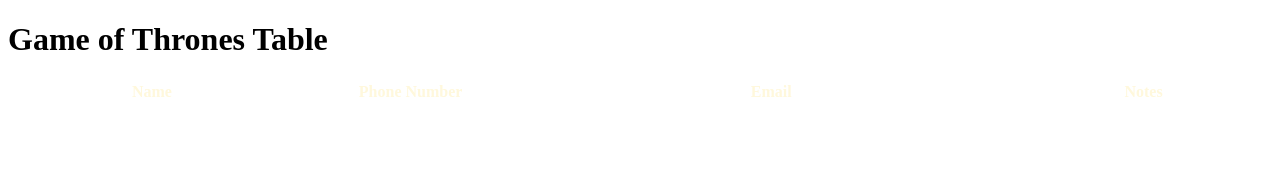
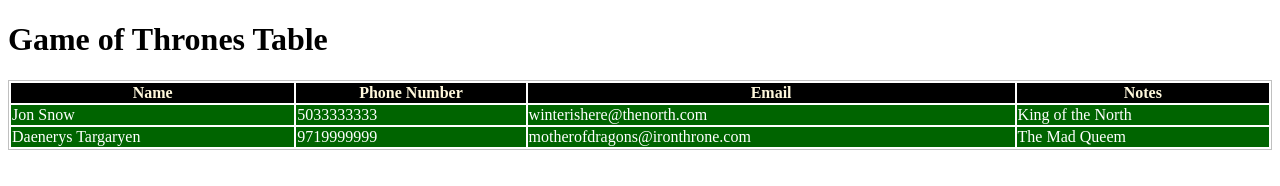
Before and after one commit to TheDapperDemon/HTML-and-CSS-Projects.-main, a plain HTML site: page Basic_HTML_and_CSS/GOT_Table.html in a window 1280 px wide. Drawn offline with Linux system fonts and the light colour scheme.

Commit message:
fixed typos
fixed typos in CSS_List and added it to GOT_Table

```diff
--- a/Basic_HTML_and_CSS/CSS_Table.css
+++ b/Basic_HTML_and_CSS/CSS_Table.css
@@ -1,18 +1,18 @@
 table {
-	border: 1px solod silver;
+	border: 1px solid silver;
 }
 
 td:hover {
-	backround-color: yellow;
+	background-color: yellow;
 	color: black;
 }
 
 tr, th {
-	backround-color:black;
+	background-color:black;
 	color: cornsilk;
 }
 
 tr, td {
-	backround-color: darkgreen;
+	background-color: darkgreen;
 	color:white;
 }
--- a/Basic_HTML_and_CSS/P_class.css
+++ b/Basic_HTML_and_CSS/P_class.css
@@ -1,6 +1,6 @@
 p {
 	color: purple;
-	backround: green;
+	background: green;
 	font-weight: bold;
 	text-align: center;
 }
```
